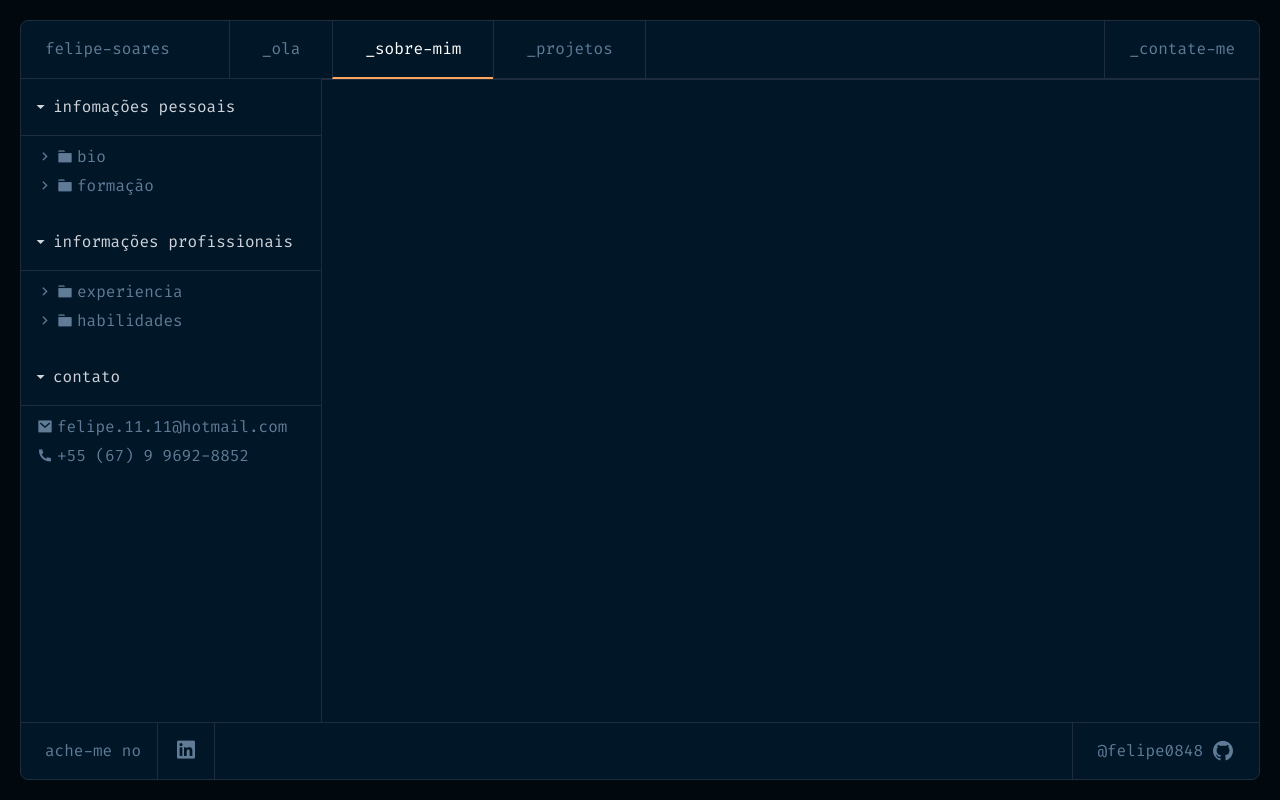
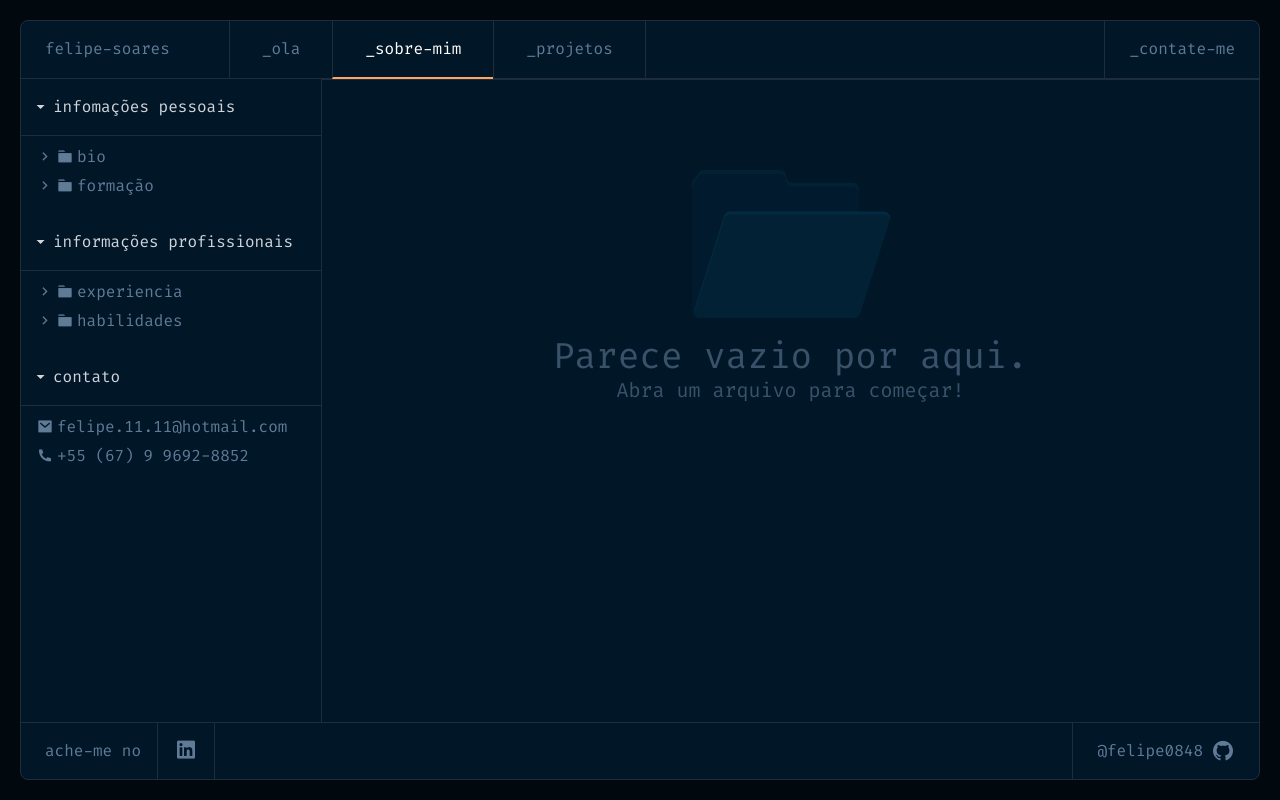
Before and after one commit to felipe0848/portfolio, a Next.js app: page /about in a window 1280 px wide. Built offline with nearby package versions, Linux system fonts and the light colour scheme.

Commit message:
Feat: Add image where no exibition file in about

```diff
--- a/src/app/about/page.tsx
+++ b/src/app/about/page.tsx
@@ -4,6 +4,7 @@ import { useContext } from 'react'
 import CodeWindow from '@/components/about-me/code-window'
 import '@/lib/highlight-custom.css'
 import Markdown from 'react-markdown'
+import EmptyView from '@/components/about-me/empty-view'
 
 export default function MainView() {
   const { codes, inFocus } = useContext(CodeViewContext)
@@ -21,7 +22,7 @@ export default function MainView() {
         </Markdown>
       ) : (
         // adicionar uma imagem de vazio
-        ''
+        <EmptyView />
       )}
     </div>
   )
--- /dev/null
+++ b/src/components/about-me/empty-view.tsx
@@ -0,0 +1,20 @@
+import Image from 'next/image'
+import emptyFolderImg from '@/assets/empty-folder.svg'
+export default function EmptyView() {
+  return (
+    <div className="flex flex-col items-center justify-center md:p-16">
+      <Image
+        src={emptyFolderImg}
+        alt=""
+        width={200}
+        className="mix-blend-soft-light grayscale"
+      />
+      <h1 className="-mt-6 w-full text-center text-2xl opacity-60 phone-xl:text-4xl md:-mt-2">
+        Parece vazio por aqui.
+      </h1>
+      <h3 className="text-center text-base opacity-60 phone-xl:text-xl">
+        Abra um arquivo para começar!
+      </h3>
+    </div>
+  )
+}
```
Also changed, not shown: src/assets/empty-folder.svg (added).
